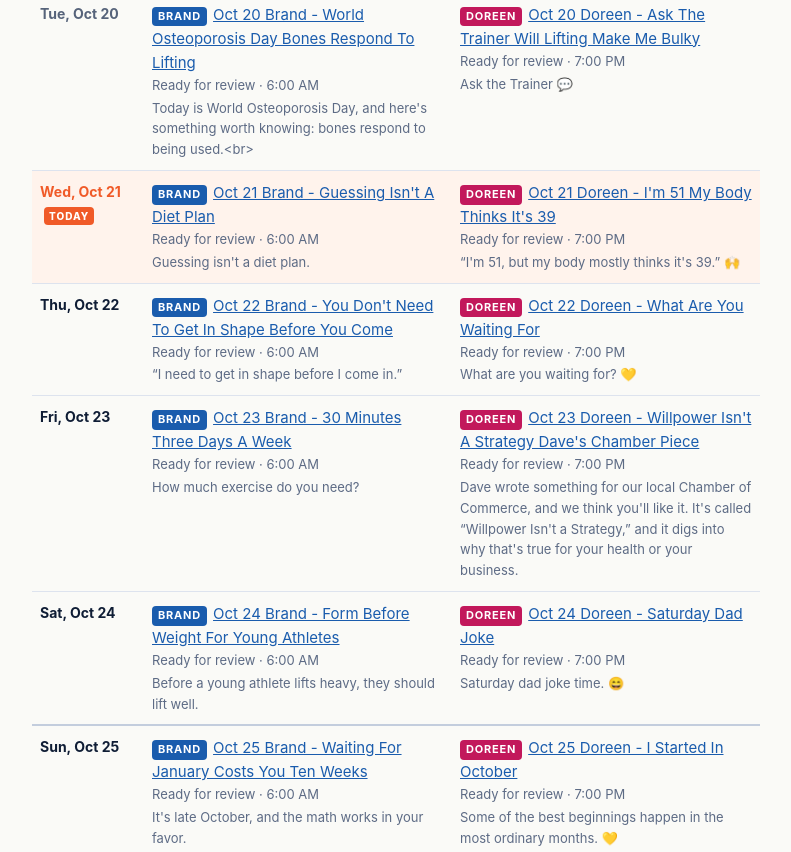
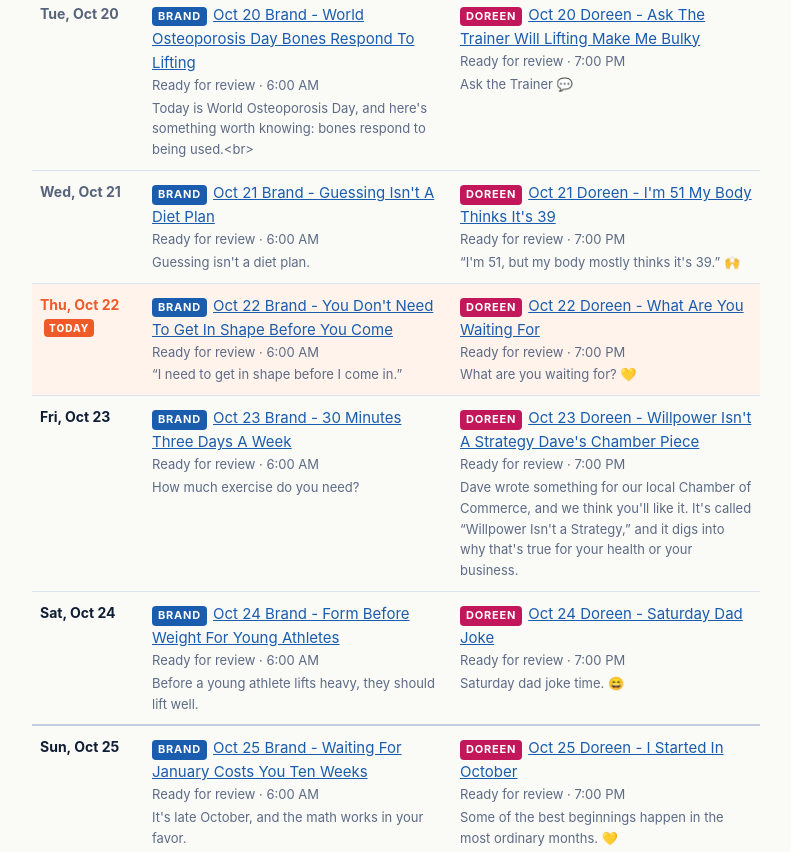
Before and after one commit to prouhet/ss-socials, a plain HTML site: page posts/index.html in a window 1280 px wide. Shown: the part 3334-4186 px from the top of the page, without its empty margins (244-1035 px from the left). Drawn offline with Linux system fonts and the light colour scheme.

Commit message:
Refresh post text copies

```diff
--- a/posts/index.html
+++ b/posts/index.html
@@ -4,7 +4,7 @@
 <meta charset="UTF-8">
 <meta name="viewport" content="width=device-width, initial-scale=1.0">
 <meta name="robots" content="noindex">
-<meta name="ss-hash" content="1748d72cdd1dd9be">
+<meta name="ss-hash" content="7e0fd99e1b3f2d62">
 <title>Studio Strong social posts — text copies</title>
 <meta name="description" content="Every Studio Strong Brand and Doreen social post for October 2026, day by day, plus links to every month.">
 <style>
@@ -250,8 +250,8 @@ or open <a href="2026-10.html">all October 2026 posts in full on one page</a>.</
 <div class="meta">Ready for review · 7:00 PM</div>
 <div class="hook">Ask the Trainer 💬</div></div></td>
 </tr>
-<tr class="today">
-<th scope="row">Wed, Oct 21<span class="today-tag">TODAY</span></th>
+<tr class="past">
+<th scope="row">Wed, Oct 21</th>
 <td><div class="entry"><span class="tag brand">Brand</span><a href="2026-10-21-brand.html">Oct 21 Brand - Guessing Isn&#39;t A Diet Plan</a>
 <div class="meta">Ready for review · 6:00 AM</div>
 <div class="hook">Guessing isn&#39;t a diet plan.</div></div></td>
@@ -259,8 +259,8 @@ or open <a href="2026-10.html">all October 2026 posts in full on one page</a>.</
 <div class="meta">Ready for review · 7:00 PM</div>
 <div class="hook">“I&#39;m 51, but my body mostly thinks it&#39;s 39.” 🙌</div></div></td>
 </tr>
-<tr>
-<th scope="row">Thu, Oct 22</th>
+<tr class="today">
+<th scope="row">Thu, Oct 22<span class="today-tag">TODAY</span></th>
 <td><div class="entry"><span class="tag brand">Brand</span><a href="2026-10-22-brand.html">Oct 22 Brand - You Don&#39;t Need To Get In Shape Before You Come</a>
 <div class="meta">Ready for review · 6:00 AM</div>
 <div class="hook">“I need to get in shape before I come in.”</div></div></td>
@@ -356,7 +356,7 @@ or open <a href="2026-10.html">all October 2026 posts in full on one page</a>.</
 <li><a href="2026-10.html">October 2026</a> <span class="meta">— 61 posts</span></li>
 </ul>
 <footer>
-Text-only snapshot of the Studio Strong Content Queue, taken Wed, Oct 21, 2026, 10:14 AM CDT. It refreshes once a day, early in the morning (Central time).
+Text-only snapshot of the Studio Strong Content Queue, taken Thu, Oct 22, 2026, 10:17 AM CDT. It refreshes once a day, early in the morning (Central time).
 Review, edit and approve posts on the <a href="../">Social Review page</a>.
 </footer>
 </main>
```
